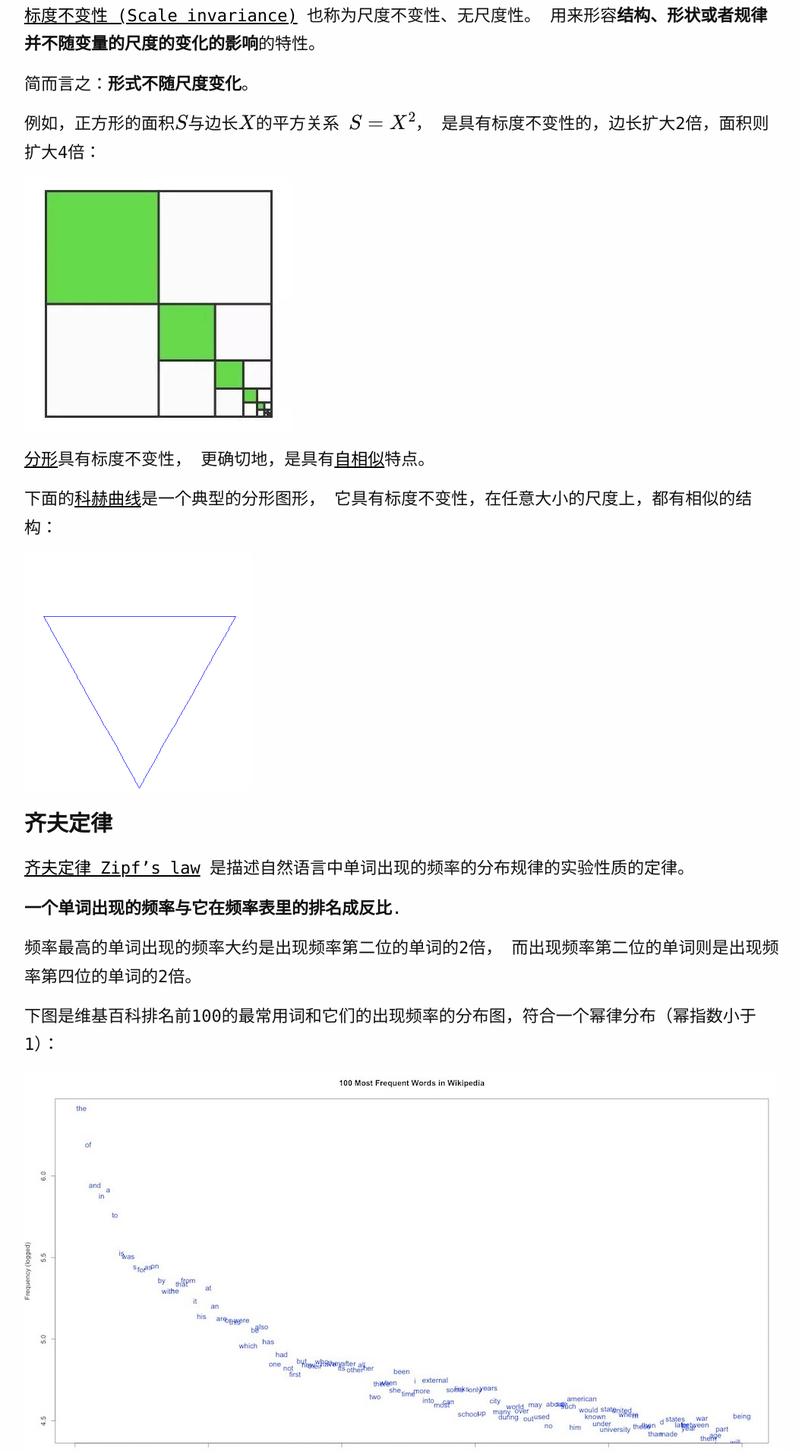
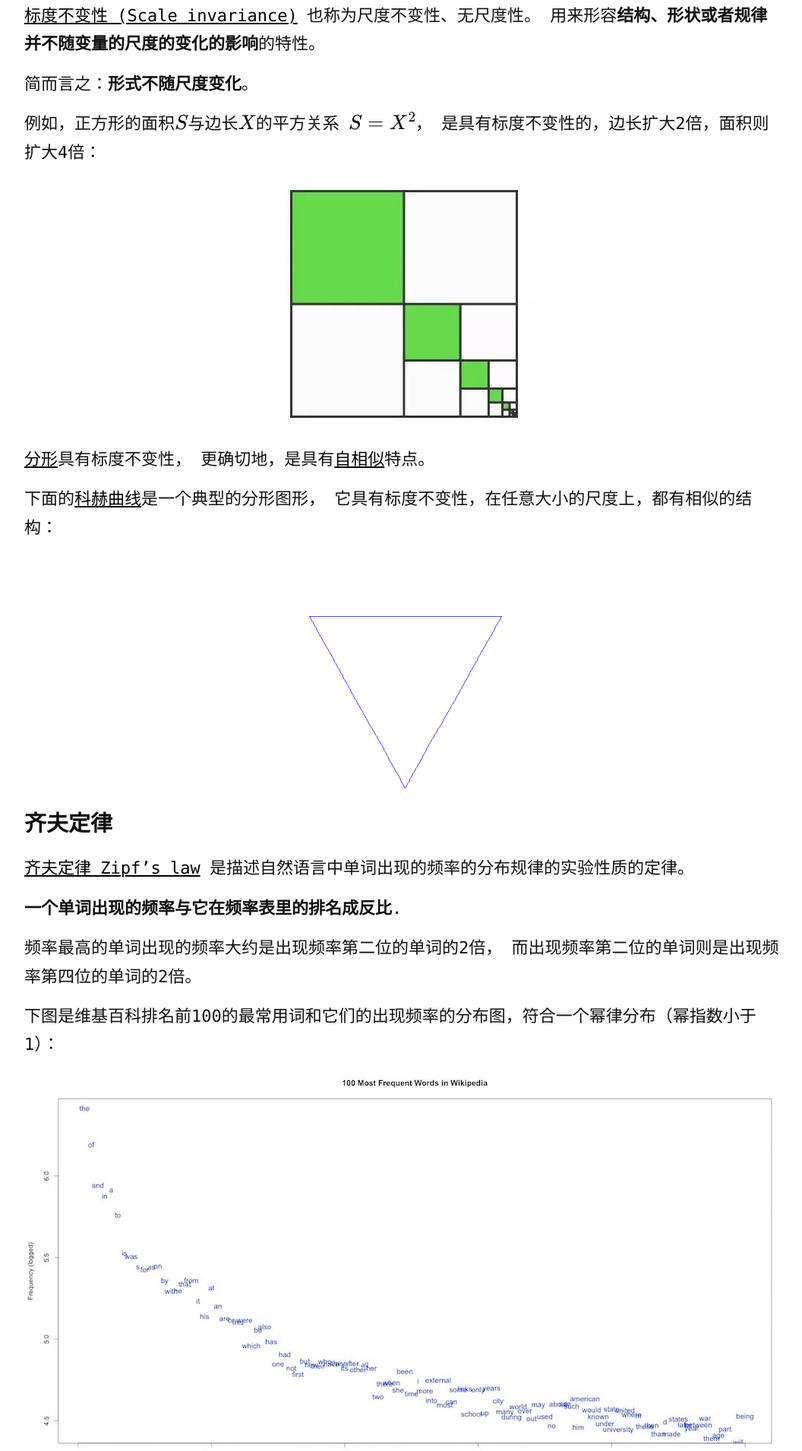
Before and after one commit to gfphoto/writings.sh, a Jekyll site: the page built from _posts/2018-05-10-power-law.md, in a window 1280 px wide. Shown: the part 1456-3366 px from the top of the page at 76% size, without its empty margins (108-1164 px from the left). Built offline with Jekyll 4.4.1, drawn with Linux system fonts in a browser that asks for light colours; formulas are drawn with MathJax 3; comment, search, counter and statistics services are not loaded.

Commit message:
Add medium like image js

```diff
--- a/_layouts/post.html
+++ b/_layouts/post.html
@@ -13,10 +13,12 @@
 	<span class="post-copyright"> {{ site.copyright_declaration }} </span>
 </div>
 
+<div class="post-body">
 <!-- https://github.com/allejo/jekyll-anchor-headings -->
 {% include anchor_headings.html
    html=content h_max=4 anchorClass="heading-anchor" anchorBody="#" beforeHeading=false
    bodyPrefix='<span class="heading-text">' bodySuffix='</span>' %}
+</div>
 
 <span class="post-copyright"> {{ site.copyright_declaration }} </span>
 <span class="end-of-post-nav">
--- a/assets/src/css/style.css
+++ b/assets/src/css/style.css
@@ -148,6 +148,10 @@
   max-width: 100%;
 }
 
+.post-body img {
+  margin: 0 auto;
+}
+
 /* https://stackoverflow.com/questions/19331362/using-an-image-caption-in-markdown-jekyll */
 /* Image Caption */
 img+em {
@@ -262,4 +266,5 @@
   h4 { font-size: 16px; }
   h5 { font-size: 14px; }
   h6 { font-size: 14px; }
+  img { max-width: 90%; }
 }
--- a/assets/src/js/script.js
+++ b/assets/src/js/script.js
@@ -1,4 +1,7 @@
 function init () {
+  // NProgress
   NProgress.start()
   window.onload = function () { NProgress.done() }
+  // mediumZoom
+  mediumZoom('article .post-body img')
 }
```
Also changed, not shown: assets/css/style.min.css, assets/js/script.min.js, assets/src/js/medium-zoom.min.js (added).
